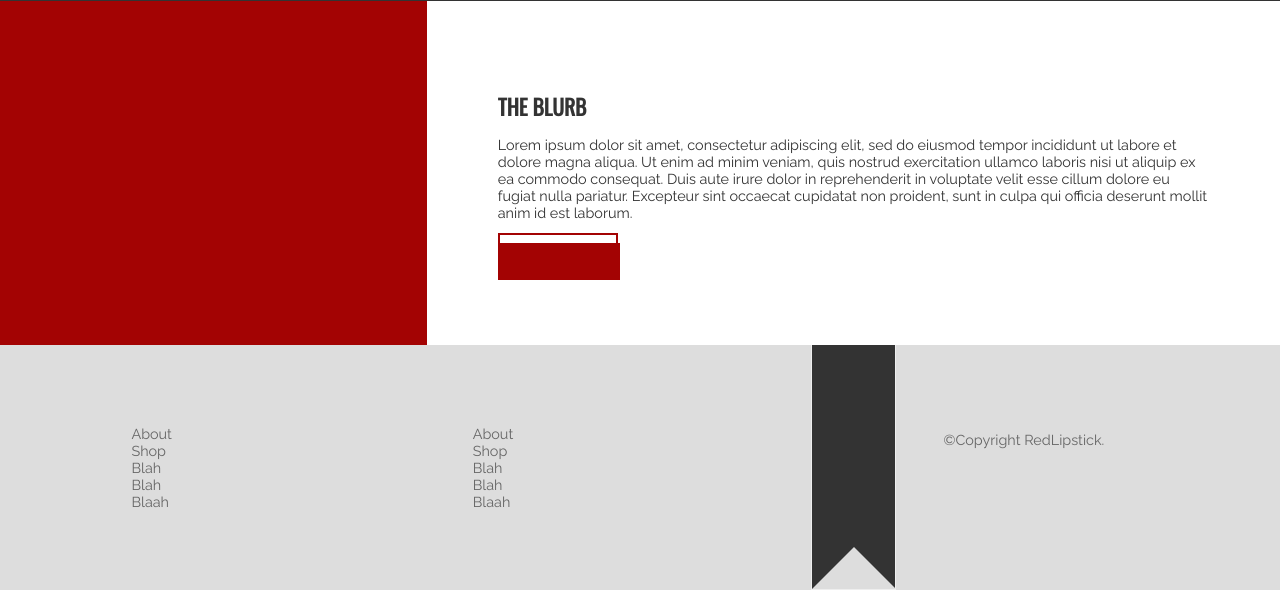
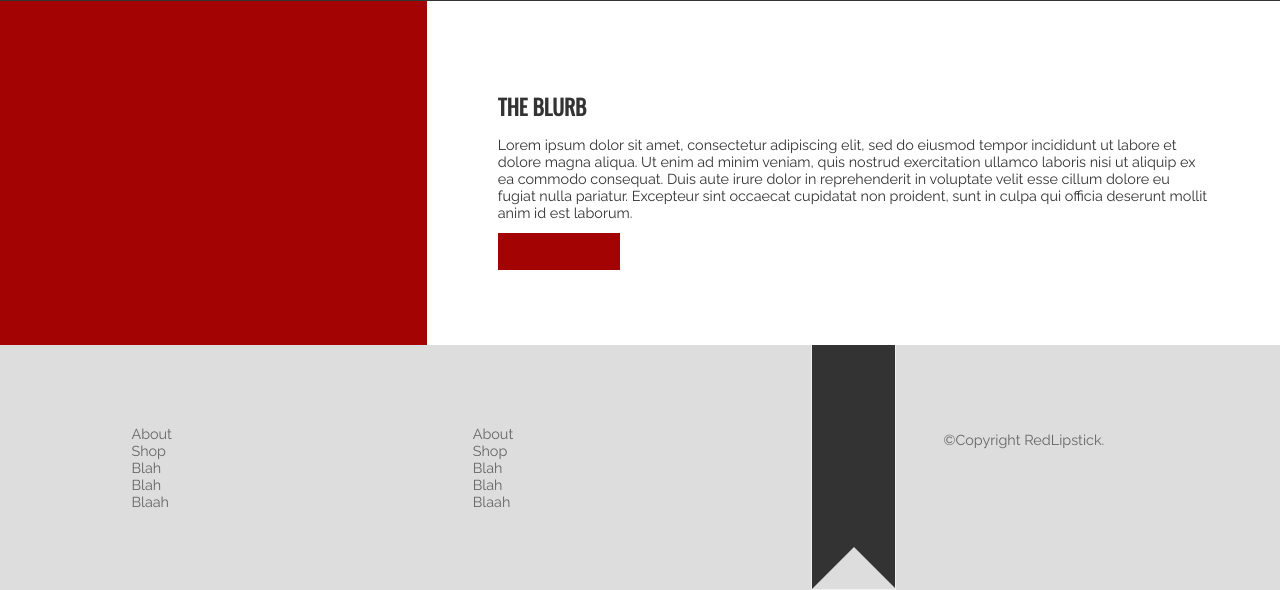
Before and after one commit to yasare16/redlipstick, a PHP site: page / in a window 1280 px wide. Shown: the part 599-1189 px from the top of the page. Run offline with PHP 8.4, Linux system fonts and the light colour scheme; some libraries are stand-ins or nearby versions.

Commit message:
Update style.css

```diff
--- a/style.css
+++ b/style.css
@@ -44,8 +44,9 @@ p {padding-top:0.4em; padding-bottom:0.4em}
 .landing{color:#fff;min-height:600px}
 
 .box-link{position:relative;margin-top:1.1em; margin-bottom:0.4em;}
-.box-link span::before{content:"";display:block;position:absolute;top:0;left:0;background:#a30303;width:122px;height:37px;}
-.box-link-inner,.box-link span::before{padding:8px 12px; border:2px solid #a30303;color:#a30303}
+.box-link span::before{content:"";display:block;position:absolute;top:-10px;left:0;background:#a30303;width:122px;height:37px;-webkit-transition:width 0.3s;-moz-transition:width 0.3s;transition:width 0.3}
+.box-link span::before:hover{width:0;}
+.box-link-inner{padding:8px 12px; border:2px solid #a30303;color:#a30303}
 
 .black{background:#333}
 .white{background:#fff}
```
